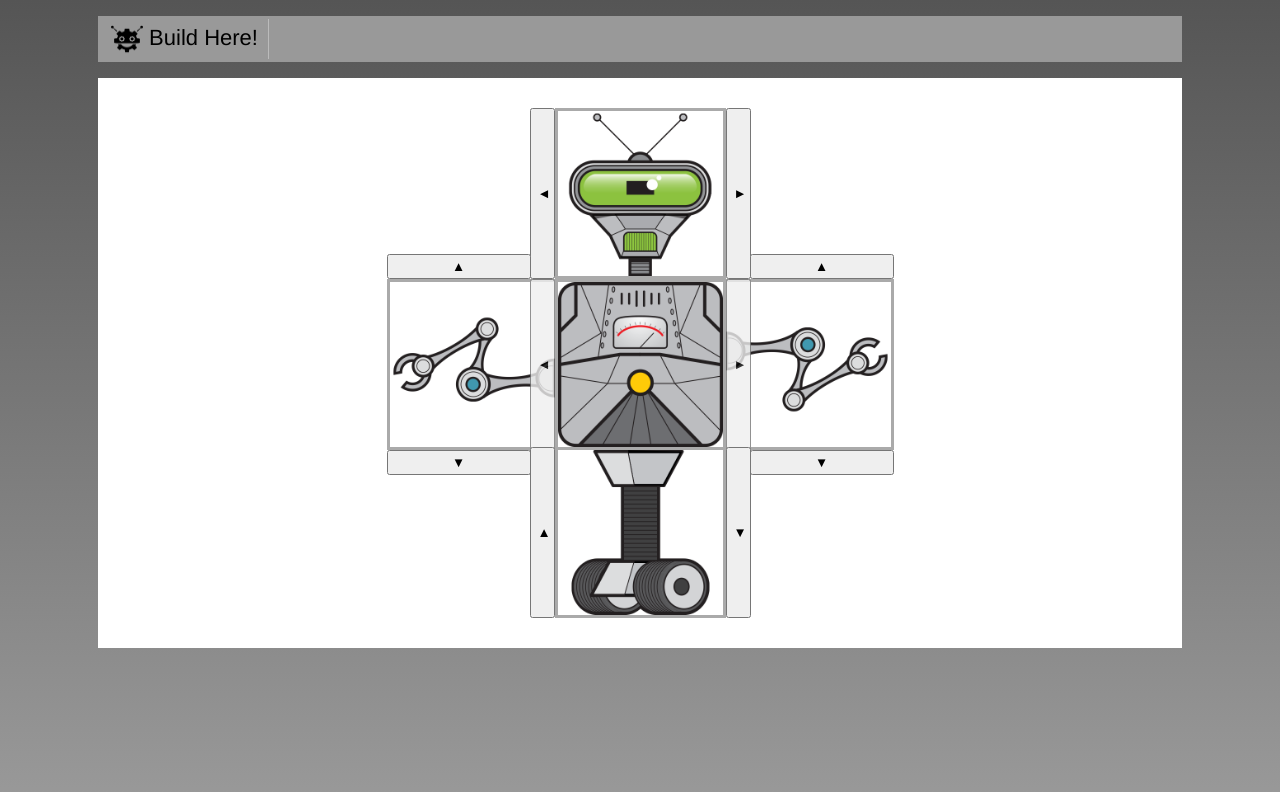
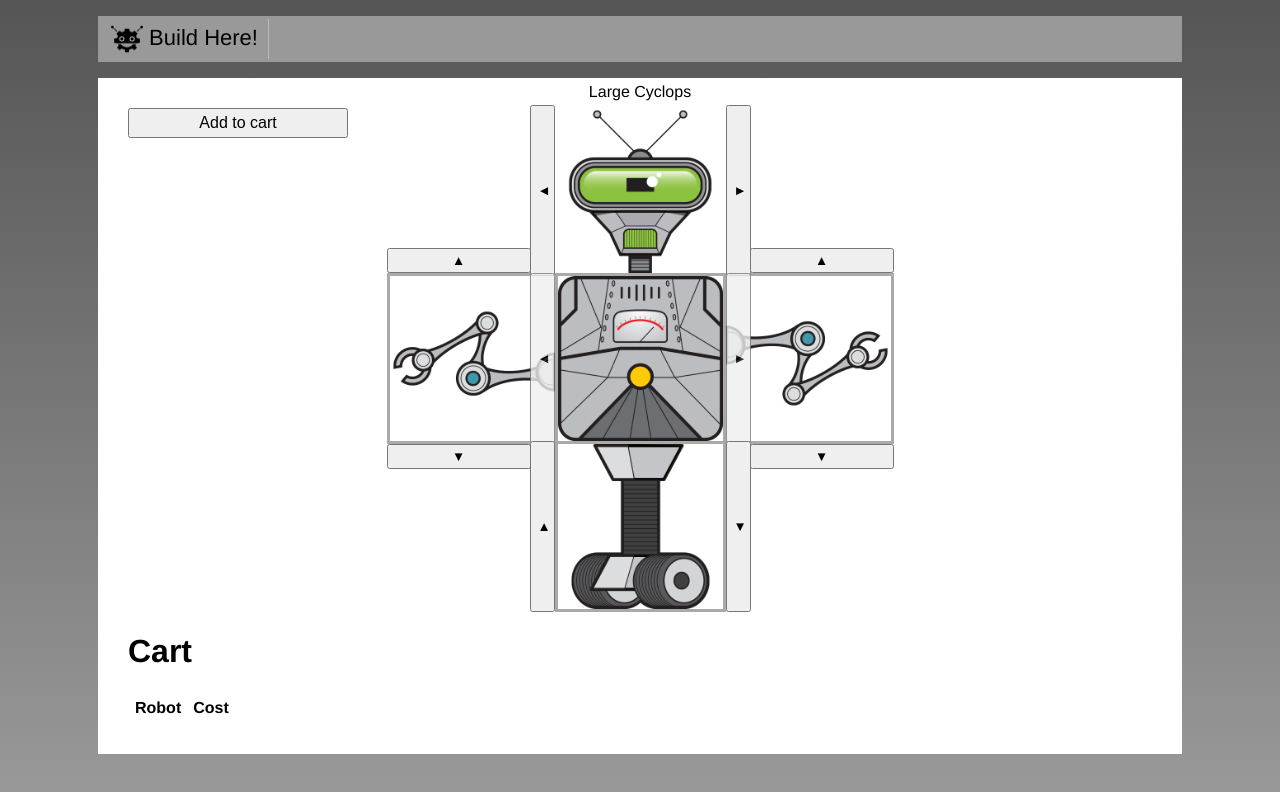
Before and after one commit to KovalenkoSerj/VueJs, a Vue app in the folder test-spa/: page / in a window 1280 px wide. Shown: the top 792 px of the page. Built offline with nearby package versions, Linux system fonts and the light colour scheme.

Commit message:
styles config

```diff
--- a/test-spa/src/build/RobotBuilder.vue
+++ b/test-spa/src/build/RobotBuilder.vue
@@ -1,35 +1,61 @@
 <template>
-  <div>
+  <div class='content'>
+    <button class='add-to-cart' @click="addToCart()">Add to cart</button>
     <div class="top-row">
-      <div class="top part">
-        <img v-bind:src="avaliableParts.heads[selectedHeadIndex].src" title="head"/>
-        <button v-on:click="selectPreviousHead()" class="prev-selector">&#9668;</button>
-        <button v-on:click="selectNextHead()" class="next-selector">&#9658;</button>
+      <div class="top part" :style="headBorderStyle">
+        <div class="robot-name">
+          {{selectedRobot.head.title}}
+          <span v-show="selectedRobot.head.onSale" class='sale'>Sale!</span>
+        </div>
+        <img :src="selectedRobot.head.src" title="head" />
+        <button @click="selectPreviousHead()" class="prev-selector">&#9668;</button>
+        <button @click="selectNextHead()" class="next-selector">&#9658;</button>
       </div>
     </div>
     <div class="middle-row">
       <div class="left part">
-        <img v-bind:src="avaliableParts.arms[selectedLeftIndex].src" title="left arm"/>
-        <button v-on:click="selectPreviousLeftArm()" class="prev-selector">&#9650;</button>
-        <button v-on:click="selectNextLeftArm()" class="next-selector">&#9660;</button>
+        <img :src="selectedRobot.leftArm.src" title="left arm" />
+        <button @click="selectPreviousLeftArm()" class="prev-selector">&#9650;</button>
+        <button @click="selectNextLeftArm()" class="next-selector">&#9660;</button>
       </div>
       <div class="center part">
-        <img v-bind:src="avaliableParts.torsos[selectedTorsosIndex].src" title="left arm"/>
-        <button v-on:click="selectTorsosPrevious()" class="prev-selector">&#9668;</button>
-        <button v-on:click="selectTorsosNext()" class="next-selector">&#9658;</button>
+        <img :src="selectedRobot.torsos.src" title="left arm" />
+        <button @click="selectTorsoPrevious()" class="prev-selector">&#9668;</button>
+        <button @click="selectTorsoNext()" class="next-selector">&#9658;</button>
       </div>
       <div class="right part">
-        <img v-bind:src="avaliableParts.arms[selectedArmsRightIndex].src" title="left arm"/>
-        <button v-on:click="selectPreviousRightArm()" class="prev-selector">&#9650;</button>
-        <button v-on:click="selectNextRightArm()" class="next-selector">&#9660;</button>
+        <img :src="selectedRobot.rightArm.src" title="left arm" />
+        <button @click="selectPreviousRightArm()" class="prev-selector">&#9650;</button>
+        <button @click="selectNextRightArm()" class="next-selector">&#9660;</button>
       </div>
     </div>
     <div class="bottom-row">
       <div class="bottom part">
-        <img v-bind:src="avaliableParts.bases[selectedBasesIndex].src" title="left arm"/>
-        <button v-on:click="selectBasesPrevious()" class="prev-selector">&#9650;</button>
-        <button v-on:click="selectBasesNext()" class="next-selector">&#9660;</button>
+        <img :src="selectedRobot.bases.src" title="left arm" />
+        <button @click="selectBasesPrevious()" class="prev-selector">&#9650;</button>
+        <button @click="selectBasesNext()" class="next-selector">&#9660;</button>
       </div>
+    </div>
+    <div>
+      <h1>Cart</h1>
+      <table>
+        <thead>
+          <tr>
+            <th>Robot</th>
+            <th class='cost'>Cost</th>
+          </tr>
+        </thead>
+        <tbody>
+          <tr v-for="(robot, index) in cart" :key="index">
+            <td>
+              {{robot.head.title}}
+            </td>
+            <td class='cost'>
+              {{robot.cost}}
+            </td>
+          </tr>
+        </tbody>
+      </table>
     </div>
   </div>
 </template>
@@ -48,75 +74,131 @@ function getNextValidIndex(index, length) {
   return incrementIndex > length - 1 ? 0 : incrementIndex;
 }
 
-
 export default {
   name: 'RobotBuilder',
   data() {
     return {
       avaliableParts,
+      cart: [],
       selectedHeadIndex: 0,
       selectedLeftIndex: 0,
       selectedArmsRightIndex: 0,
-      selectedTorsosIndex: 0,
-      selectedBasesIndex: 0
+      selectedTorsoIndex: 0,
+      selectedBasesIndex: 0,
     };
   },
+  computed: {
+    headBorderStyle() {
+      return {
+        border: this.selectedRobot.head.onSale ? '3px solid blue' : 'none',
+      };
+    },
+    selectedRobot() {
+      return {
+        head: avaliableParts.heads[this.selectedHeadIndex],
+        leftArm: avaliableParts.arms[this.selectedLeftIndex],
+        rightArm: avaliableParts.arms[this.selectedArmsRightIndex],
+        torsos: avaliableParts.torsos[this.selectedTorsoIndex],
+        bases: avaliableParts.bases[this.selectedBasesIndex],
+      };
+    },
+  },
   methods: {
+    addToCart() {
+      const robot = this.selectedRobot;
+      const cost = robot.head.cost
+       + robot.leftArm.cost
+       + robot.rightArm.cost
+       + robot.torsos.cost
+       + robot.bases.cost;
+      this.cart.push(Object.assign({}, robot, { cost }));
+      console.log(cost);
+    },
     selectNextHead() {
-      this.selectedHeadIndex = getNextValidIndex(this.selectedHeadIndex, avaliableParts.heads.length);
+      this.selectedHeadIndex = getNextValidIndex(
+        this.selectedHeadIndex,
+        avaliableParts.heads.length,
+      );
     },
     selectPreviousHead() {
-      this.selectedHeadIndex = getPreviousValidIndex(this.selectedHeadIndex, avaliableParts.heads.length);
+      this.selectedHeadIndex = getPreviousValidIndex(
+        this.selectedHeadIndex,
+        avaliableParts.heads.length,
+      );
     },
     selectPreviousLeftArm() {
-      this.selectedLeftIndex = getPreviousValidIndex(this.selectedLeftIndex, avaliableParts.arms.length);
+      this.selectedLeftIndex = getPreviousValidIndex(
+        this.selectedLeftIndex,
+        avaliableParts.arms.length,
+      );
     },
     selectNextLeftArm() {
-      this.selectedLeftIndex = getNextValidIndex(this.selectedLeftIndex, avaliableParts.arms.length);
+      this.selectedLeftIndex = getNextValidIndex(
+        this.selectedLeftIndex,
+        avaliableParts.arms.length,
+      );
     },
     selectPreviousRightArm() {
-      this.selectedArmsRightIndex = getPreviousValidIndex(this.selectedArmsRightIndex, avaliableParts.arms.length);
+      this.selectedArmsRightIndex = getPreviousValidIndex(
+        this.selectedArmsRightIndex,
+        avaliableParts.arms.length,
+      );
     },
     selectNextRightArm() {
-      this.selectedArmsRightIndex = getNextValidIndex(this.selectedArmsRightIndex, avaliableParts.arms.length);
+      this.selectedArmsRightIndex = getNextValidIndex(
+        this.selectedArmsRightIndex,
+        avaliableParts.arms.length,
+      );
     },
-    selectTorsosPrevious() {
-      this.selectedTorsosIndex = getPreviousValidIndex(this.selectedTorsosIndex, avaliableParts.torsos.length);
+    selectTorsoPrevious() {
+      this.selectedTorsoIndex = getPreviousValidIndex(
+        this.selectedTorsoIndex,
+        avaliableParts.torsos.length,
+      );
     },
-    selectTorsosNext() {
-      this.selectedTorsosIndex = getNextValidIndex(this.selectedTorsosIndex, avaliableParts.torsos.length);
+    selectTorsoNext() {
+      this.selectedTorsoIndex = getNextValidIndex(
+        this.selectedTorsoIndex,
+        avaliableParts.torsos.length,
+      );
     },
     selectBasesPrevious() {
-      this.selectedBasesIndex = getPreviousValidIndex(this.selectedBasesIndex, avaliableParts.bases.length);
+      this.selectedBasesIndex = getPreviousValidIndex(
+        this.selectedBasesIndex,
+        avaliableParts.bases.length,
+      );
     },
     selectBasesNext() {
-      this.selectedBasesIndex = getNextValidIndex(this.selectedBasesIndex, avaliableParts.bases.length);
+      this.selectedBasesIndex = getNextValidIndex(
+        this.selectedBasesIndex,
+        avaliableParts.bases.length,
+      );
     },
   },
 };
 </script>
 
 
- <style>
-  .part {
+ <style scoped>
+.part {
   position: relative;
-  width:165px;
-  height:165px;
+  width: 165px;
+  height: 165px;
   border: 3px solid #aaa;
 }
 .part img {
-  width:165px;
+  width: 165px;
 }
 .top-row {
-  display:flex;
+  display: flex;
   justify-content: space-around;
 }
 .middle-row {
-  display:flex;
+  display: flex;
   justify-content: center;
 }
 .bottom-row {
-  display:flex;
+  display: flex;
   justify-content: space-around;
   border-top: none;
 }
@@ -140,7 +222,7 @@ export default {
 }
 .prev-selector {
   position: absolute;
-  z-index:1;
+  z-index: 1;
   top: -3px;
   left: -28px;
   width: 25px;
@@ -148,14 +230,15 @@ export default {
 }
 .next-selector {
   position: absolute;
-  z-index:1;
+  z-index: 1;
   top: -3px;
   right: -28px;
   width: 25px;
   height: 171px;
 }
-.center .prev-selector, .center .next-selector {
-  opacity:0.8;
+.center .prev-selector,
+.center .next-selector {
+  opacity: 0.8;
 }
 .left .prev-selector {
   top: -28px;
@@ -186,4 +269,29 @@ export default {
 .right .next-selector {
   right: -3px;
 }
- </style>
+.robot-name {
+  position: absolute;
+  top: -25px;
+  text-align: center;
+  width: 100%;
+}
+.content {
+  position: relative;
+}
+.add-to-cart {
+  position: absolute;
+  width: 220px;
+  height: 30px;
+  padding: 3px;
+  font-size: 16px;
+}
+
+td, th {
+  text-align: left;
+  padding: 5px;
+  padding-right: 5px;
+}
+.cost {
+  text-align: right;
+}
+</style>
```
Also changed, not shown: test-spa/src/App.vue (+8 -1 lines).
